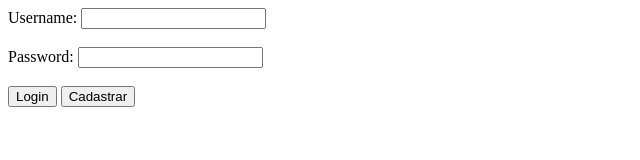
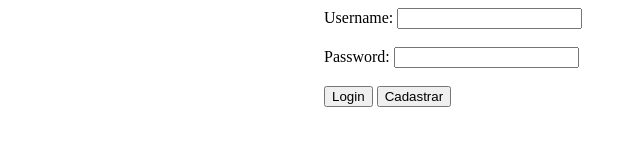
Before and after one commit to NighttOff/criadopelogpt.github.io, a plain HTML site: page index.html in a window 1280 px wide. Shown: the whole page, without its empty margins (0-640 px from the left). Drawn offline with Linux system fonts and the light colour scheme.

Commit message:
Update index.html

```diff
--- a/index.html
+++ b/index.html
@@ -2,6 +2,12 @@
 <html>
 <head>
   <title>Login/Cadastro</title>
+  <style>
+    form {
+      width: 50%;
+      margin: 0 auto;
+    }
+  </style>
 </head>
 <body>
   <form>
```
